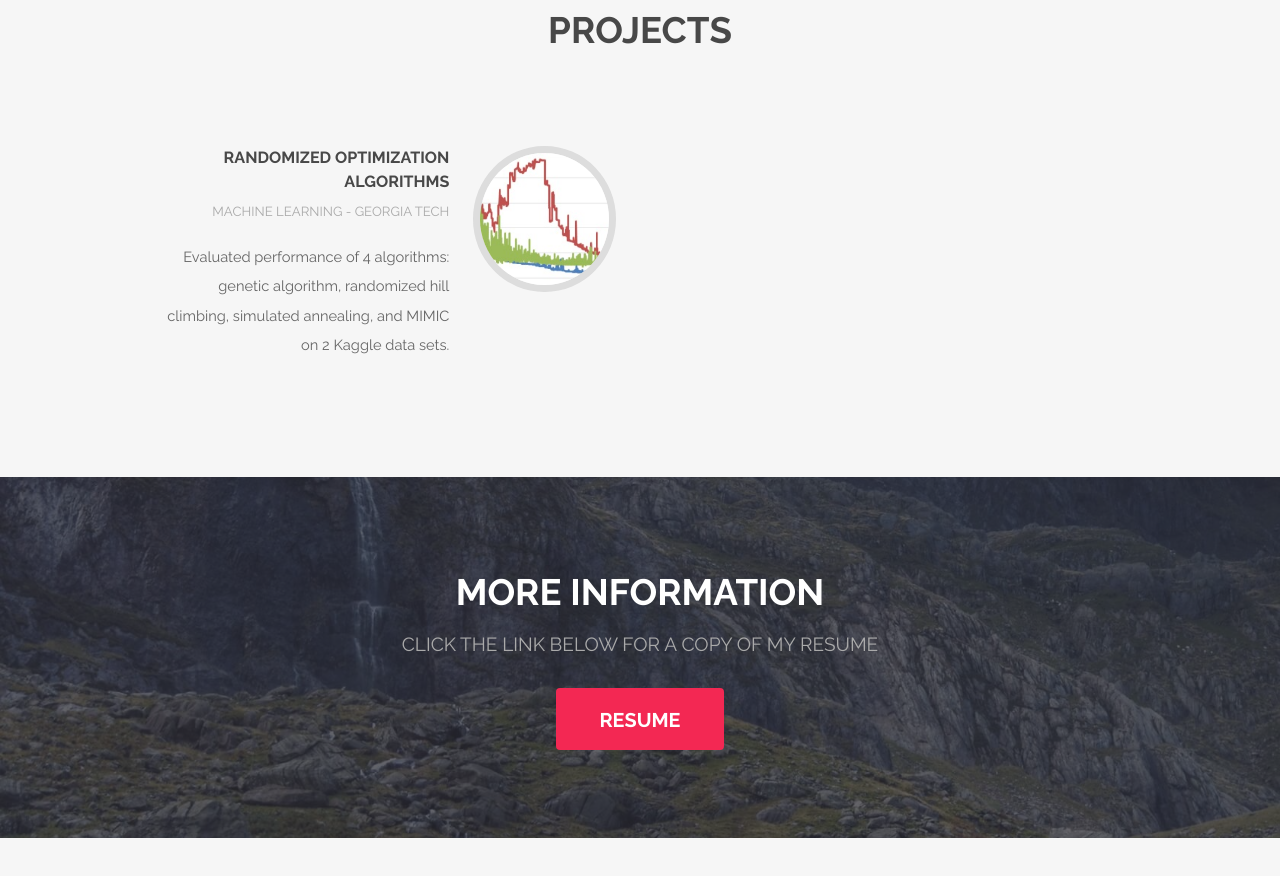
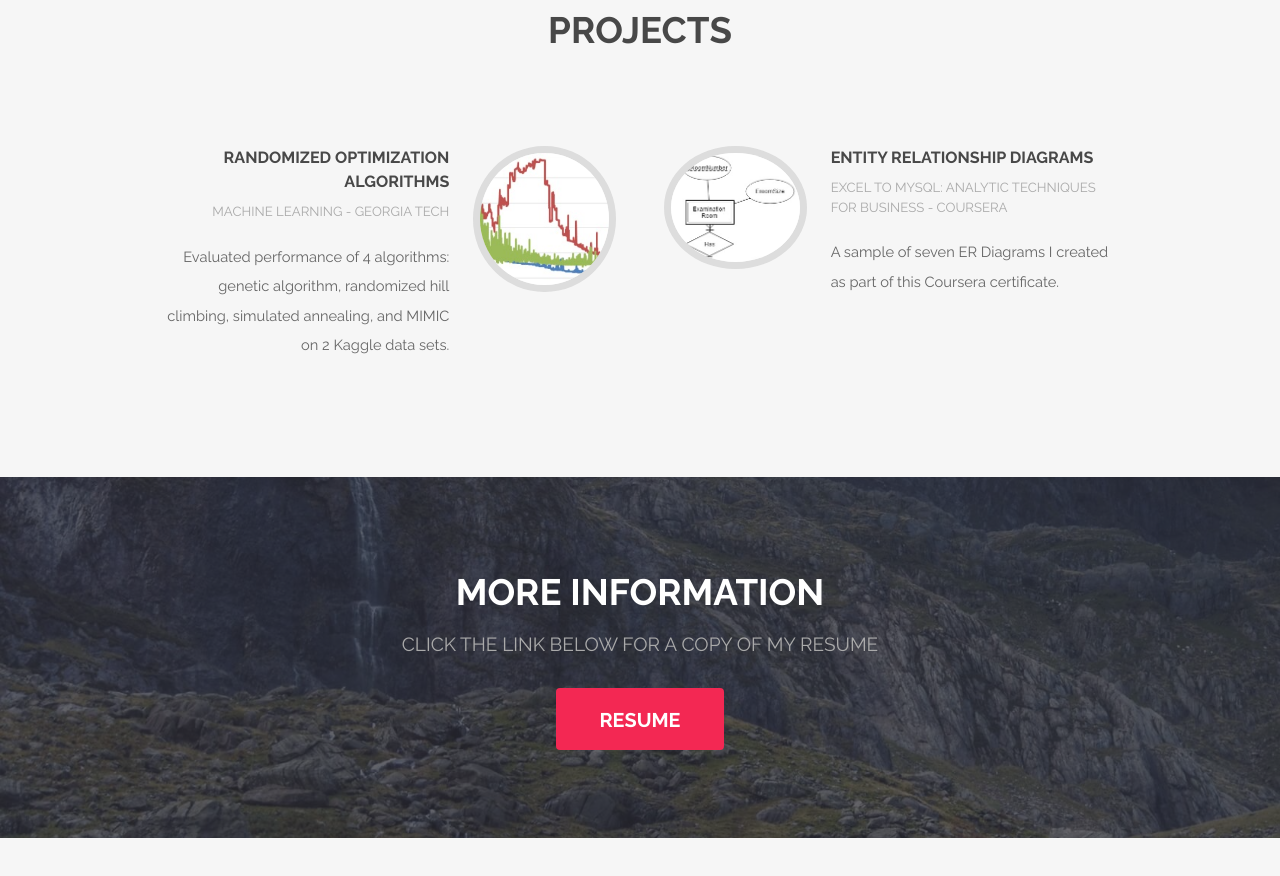
Before and after one commit to jeffshi/jeffshi.github.io, a plain HTML site: page index.html in a window 1280 px wide. Shown: the part 1506-2382 px from the top of the page. Drawn offline with Linux system fonts and the light colour scheme.

Commit message:
Added ER Diagrams Project

```diff
--- a/index.html
+++ b/index.html
@@ -68,6 +68,16 @@
 									<p>Evaluated performance of 4 algorithms: genetic algorithm, randomized hill climbing, simulated annealing, and MIMIC on 2 Kaggle data sets.</p>
 								</div>
 							</div>
+                            <div class="feature">
+								<div class="image rounded"><a href="https://github.com/jeffshi/ERDiagrams"><img src="images/ERDiagrams.jpg" alt="" /></a></div>
+								<div class="content">
+									<header>
+										<h4><a href="https://github.com/jeffshi/ERDiagrams">Entity Relationship Diagrams</a></h4>
+										<p>Excel to MySQL: Analytic Techniques For Business - Coursera</p>
+									</header>
+									<p>A sample of seven ER Diagrams I created as part of this Coursera certificate.</p>
+								</div>
+							</div>
 				        </div>
 					</div>
 				</section>
```
Also changed, not shown: images/ERDiagrams.jpg (added).
